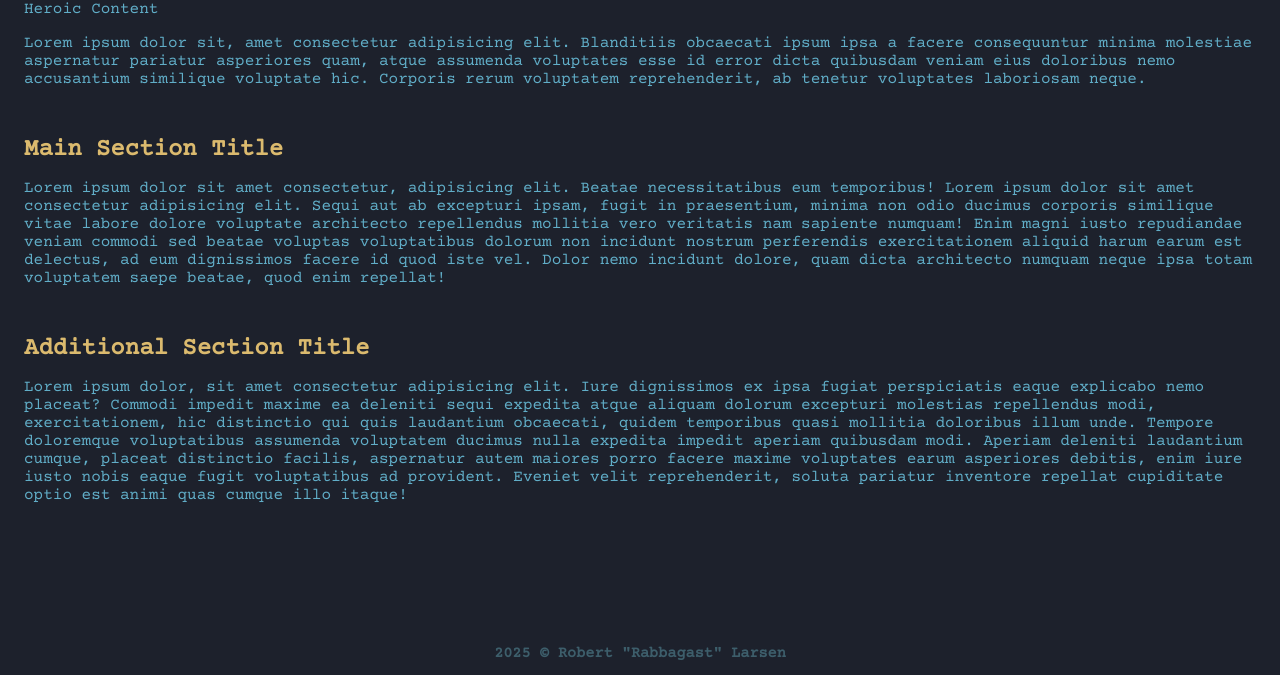
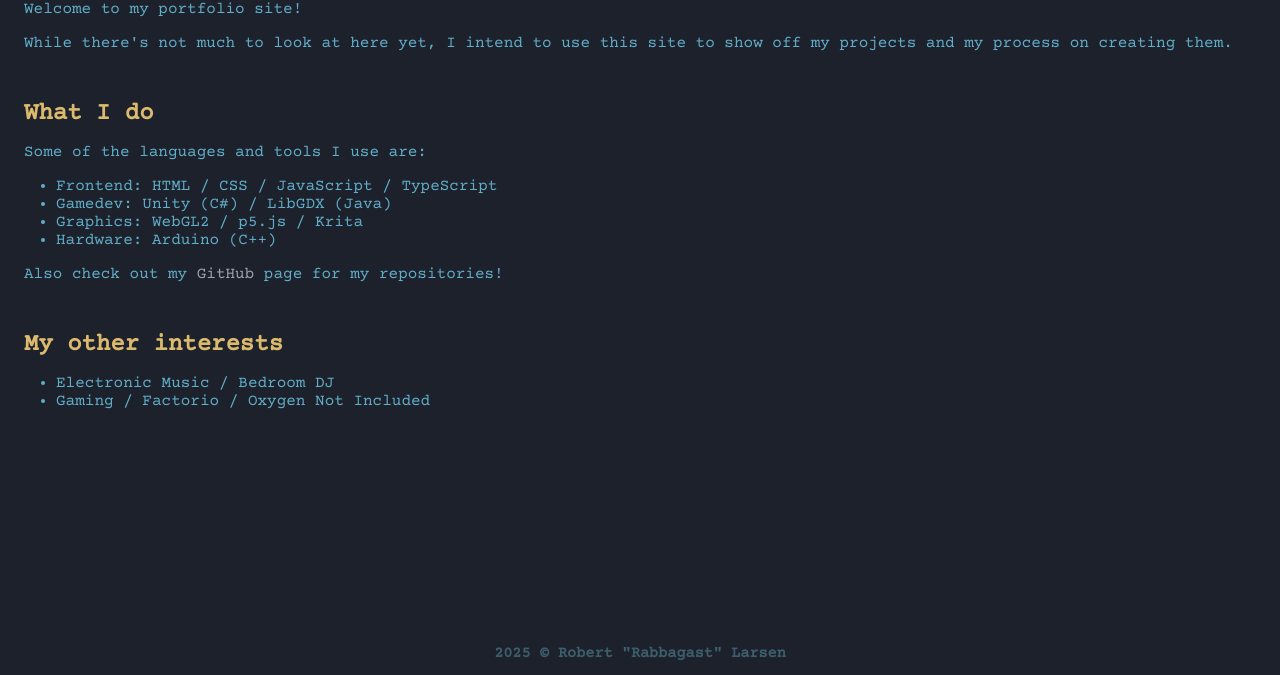
Before and after one commit to RabbagastRobert/My-Portfolio, a website: page index.html in a window 1280 px wide. Shown: the part 125-800 px from the top of the page. Drawn offline with nearby package versions, Linux system fonts and the light colour scheme.

Commit message:
Added some info to main Added links to project, blog and GitHub

```diff
--- a/index.html
+++ b/index.html
@@ -1,15 +1,12 @@
 <!DOCTYPE html>
 <html lang="en">
+
 <head>
   <title>Robert "Rabbagast" Larsen</title>
   <meta charset="UTF-8" />
   <meta name="viewport" content="width=device-width" />
   <link rel="stylesheet" href="styles.css" />
-    <link
-      rel="icon"
-      type="image/png"
-      href="assets/code-square-svgrepo-com.svg"
-    />
+  <link rel="icon" type="image/png" href="assets/code-square-svgrepo-com.svg" />
   <script type="module" src="script/main.js"></script>
 </head>
 
@@ -24,13 +21,13 @@
             Home
           </li>
         </a>
-          <a href="#">
+        <a href="/projects.html">
           <li>My Projects</li>
         </a>
-          <a href="#">
+        <a href="/blog.html">
           <li>Blog Posts</li>
         </a>
-          <a href="#">
+        <a href="https://github.com/RabbagastRobert" target="_blank">
           <li>GitHub Page</li>
         </a>
       </ul>
@@ -40,20 +37,51 @@
   <main>
     <section id="hero">
       <!-- Hero -->
-        <h1>Heroic Title</h1>
-        <p>Heroic Content</p>
-        <p>Lorem ipsum dolor sit, amet consectetur adipisicing elit. Blanditiis obcaecati ipsum ipsa a facere consequuntur minima molestiae aspernatur pariatur asperiores quam, atque assumenda voluptates esse id error dicta quibusdam veniam eius doloribus nemo accusantium similique voluptate hic. Corporis rerum voluptatem reprehenderit, ab tenetur voluptates laboriosam neque.
+      <h1>Robert "Rabbagast" Larsen</h1>
+      <p>Welcome to my portfolio site!</p>
+      <p>
+        While there's not much to look at here yet, I intend to use this site to show off my projects and my process on
+        creating them.
+      </p>
+    </section>
+    <section id="main_content">
+      <!-- Main content section -->
+      <h2>What I do</h2>
+      <p>
+        Some of the languages and tools I use are:
+      <ul class="inset">
+        <li>
+          Frontend: HTML / CSS / JavaScript / TypeScript
+        </li>
+        <li>
+          Gamedev: Unity (C#) / LibGDX (Java)
+        </li>
+        <li>
+          Graphics: WebGL2 / p5.js / Krita<br />
+        </li>
+        <li>
+          Hardware: Arduino (C++)
+        </li>
+      </ul>
+      </p>
+      <p>
+        Also check out my <a href="https://github.com/RabbagastRobert" target="_blank">GitHub</a> page for my
+        repositories!
       </p>
     </section>
     <section>
-        <!-- Main section -->
-        <h2>Main Section Title</h2>
-        <p>Lorem ipsum dolor sit amet consectetur, adipisicing elit. Beatae necessitatibus eum temporibus! Lorem ipsum dolor sit amet consectetur adipisicing elit. Sequi aut ab excepturi ipsam, fugit in praesentium, minima non odio ducimus corporis similique vitae labore dolore voluptate architecto repellendus mollitia vero veritatis nam sapiente numquam! Enim magni iusto repudiandae veniam commodi sed beatae voluptas voluptatibus dolorum non incidunt nostrum perferendis exercitationem aliquid harum earum est delectus, ad eum dignissimos facere id quod iste vel. Dolor nemo incidunt dolore, quam dicta architecto numquam neque ipsa totam voluptatem saepe beatae, quod enim repellat!</p>
-      </section>
-      <section>
       <!-- Additional section -->
-        <h2>Additional Section Title</h2>
-        <p>Lorem ipsum dolor, sit amet consectetur adipisicing elit. Iure dignissimos ex ipsa fugiat perspiciatis eaque explicabo nemo placeat? Commodi impedit maxime ea deleniti sequi expedita atque aliquam dolorum excepturi molestias repellendus modi, exercitationem, hic distinctio qui quis laudantium obcaecati, quidem temporibus quasi mollitia doloribus illum unde. Tempore doloremque voluptatibus assumenda voluptatem ducimus nulla expedita impedit aperiam quibusdam modi. Aperiam deleniti laudantium cumque, placeat distinctio facilis, aspernatur autem maiores porro facere maxime voluptates earum asperiores debitis, enim iure iusto nobis eaque fugit voluptatibus ad provident. Eveniet velit reprehenderit, soluta pariatur inventore repellat cupiditate optio est animi quas cumque illo itaque!</p>
+      <h2>My other interests</h2>
+      <p>
+      <ul class="inset">
+        <li>
+          Electronic Music / Bedroom DJ
+        </li>
+        <li>
+          Gaming / Factorio / Oxygen Not Included
+        </li>
+      </ul>
+      </p>
     </section>
   </main>
 
@@ -61,4 +89,5 @@
     <h3>2025 © Robert "Rabbagast" Larsen</h3>
   </footer>
 </body>
+
 </html>
--- a/styles.css
+++ b/styles.css
@@ -39,6 +39,10 @@ p {
 h1,
 h2 {
   color: var(--col-title-1);
+}
+
+.inset {
+  margin-left: 2em;
 }
 
 /* BODY */
@@ -98,6 +102,10 @@ main {
   gap: 2em;
 }
 
+main p {
+  margin-top: 1em;
+}
+
 /* FOOTER */
 footer {
   align-self: center;
```
Lines whose indentation alone changed are shown as unchanged.
